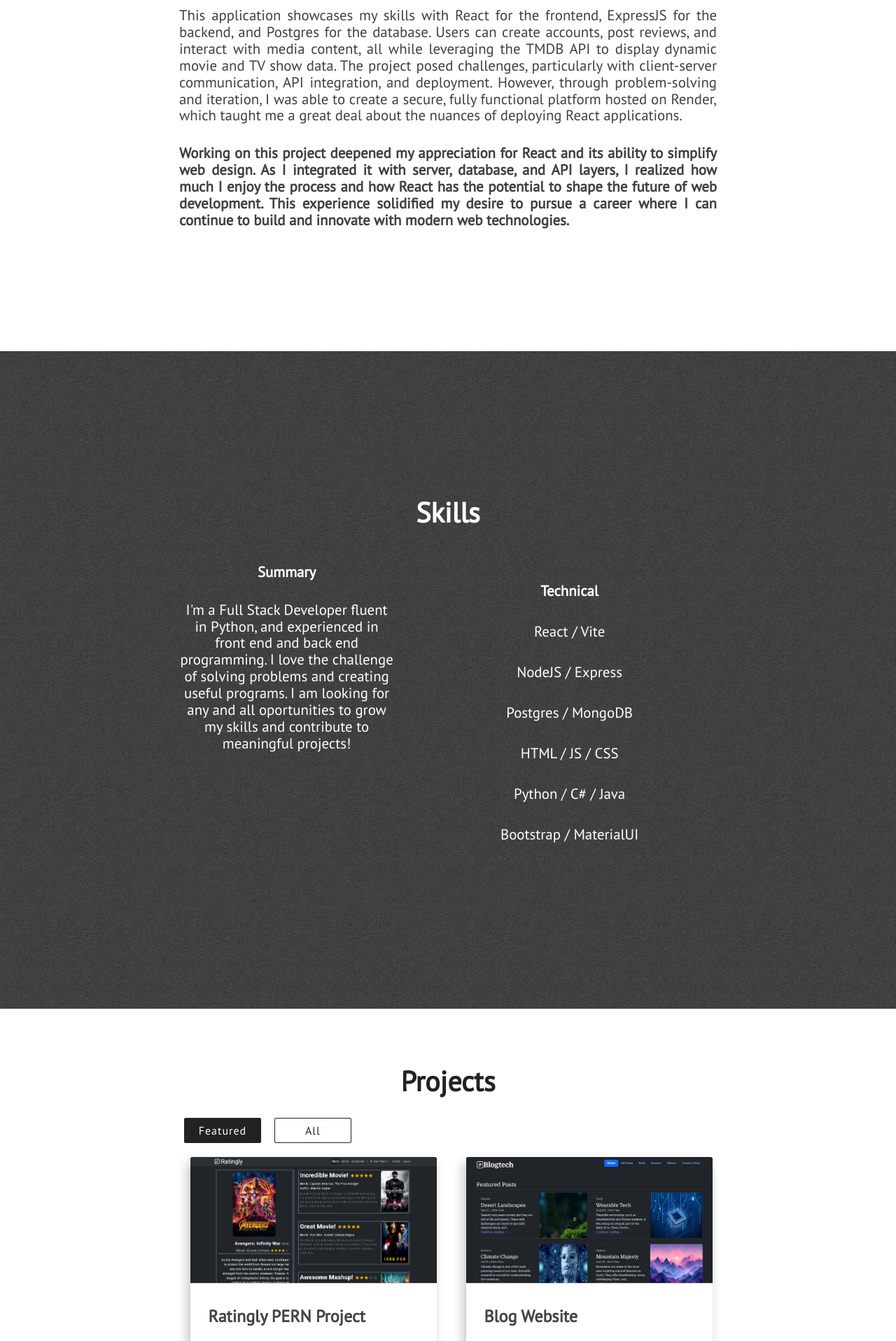
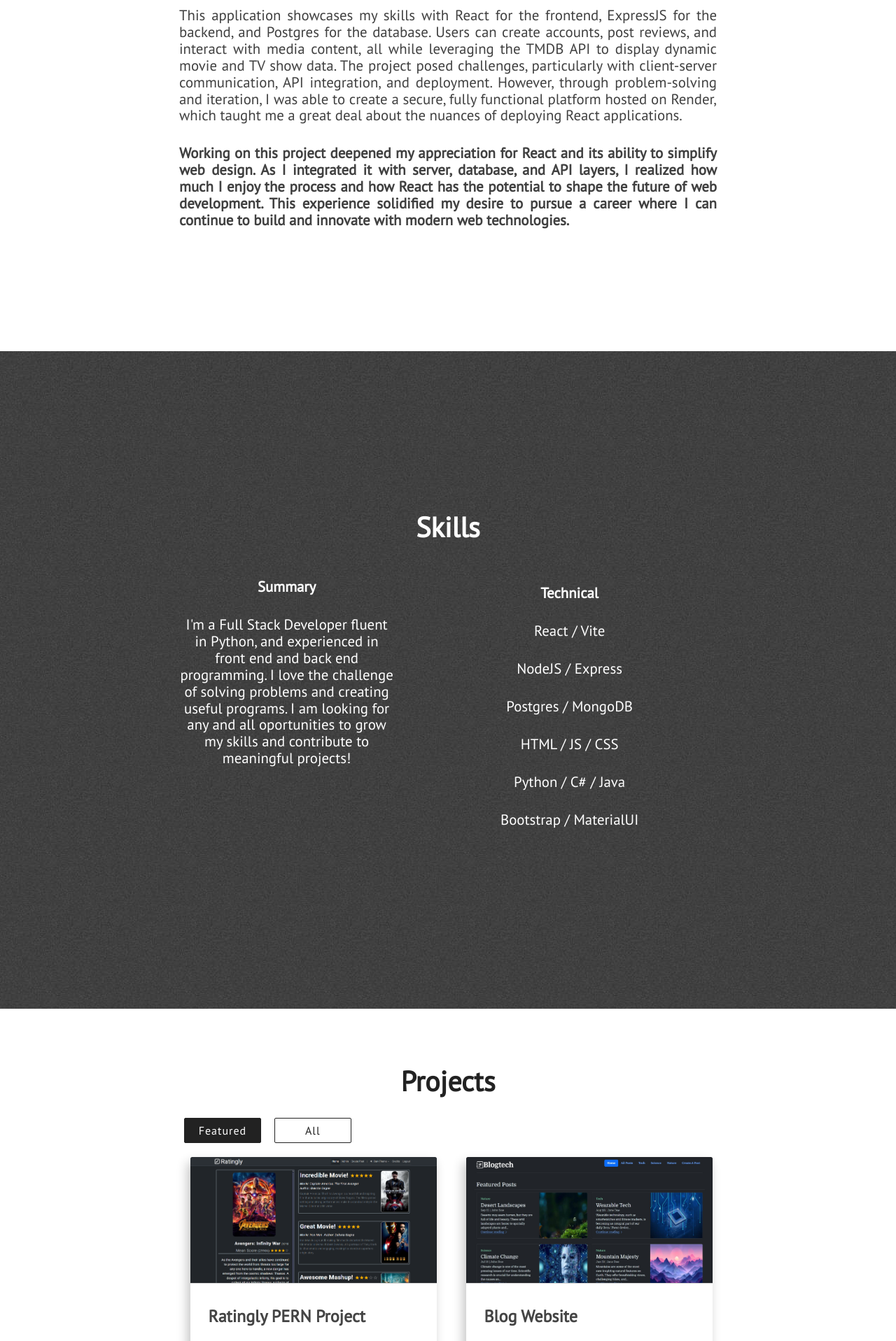
Before and after one commit to DakotaGagne/DakotaGagne.github.io, a Jekyll site: the page built from index.html, in a window 1280 px wide. Shown: the part 1458-3375 px from the top of the page at 70% size. Built offline with Jekyll 4.4.1, drawn with Linux system fonts in a browser that asks for light colours; nearby versions of some CDN libraries.

Commit message:
css fix and tweaked skills section

```diff
--- a/_includes/skills.html
+++ b/_includes/skills.html
@@ -12,23 +12,23 @@
                     </p>
                 </div>
                 <div class="technical-skills">
-                    <h3 class="center-align skills-subsection" style="padding-top: 1%">Technical</h3>
-                    <div class="center-align paragraph-text" style="padding-top: 1%">
+                    <h3 class="center-align skills-subsection">Technical</h3>
+                    <div class="center-align paragraph-text">
                         React / Vite
                     </div>
-                    <div class="center-align paragraph-text" style="padding-top: 1%">
+                    <div class="center-align paragraph-text">
                         NodeJS / Express
                     </div>
-                    <div class="center-align paragraph-text" style="padding-top: 1%">
+                    <div class="center-align paragraph-text">
                         Postgres / MongoDB
                     </div>
-                    <div class="center-align paragraph-text" style="padding-top: 1%">
+                    <div class="center-align paragraph-text">
                         HTML / JS / CSS
                     </div>
-                    <div class="center-align paragraph-text" style="padding-top: 1%">
+                    <div class="center-align paragraph-text">
                         Python / C# / Java
                     </div>
-                    <div class="center-align paragraph-text" style="padding-top: 1%">
+                    <div class="center-align paragraph-text">
                         Bootstrap / MaterialUI
                     </div>
                 </div>
--- a/assets/css/main.css
+++ b/assets/css/main.css
@@ -142,7 +142,7 @@
 .technical-skills {
   width: 90%;
   margin: 0 auto;
-  padding-top: 5%;
+  padding-top: 2%;
 }
 
 .center-align {
```
